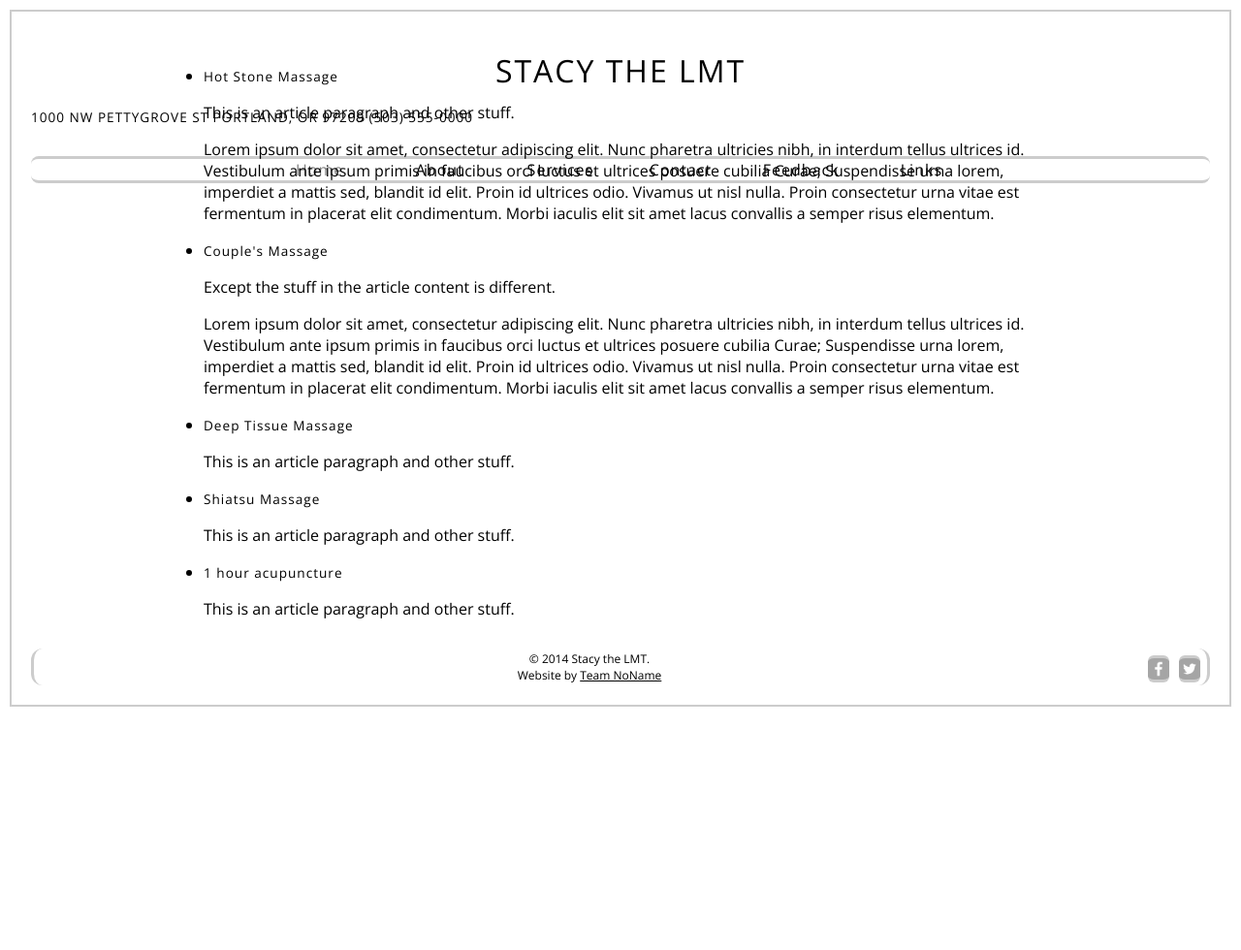
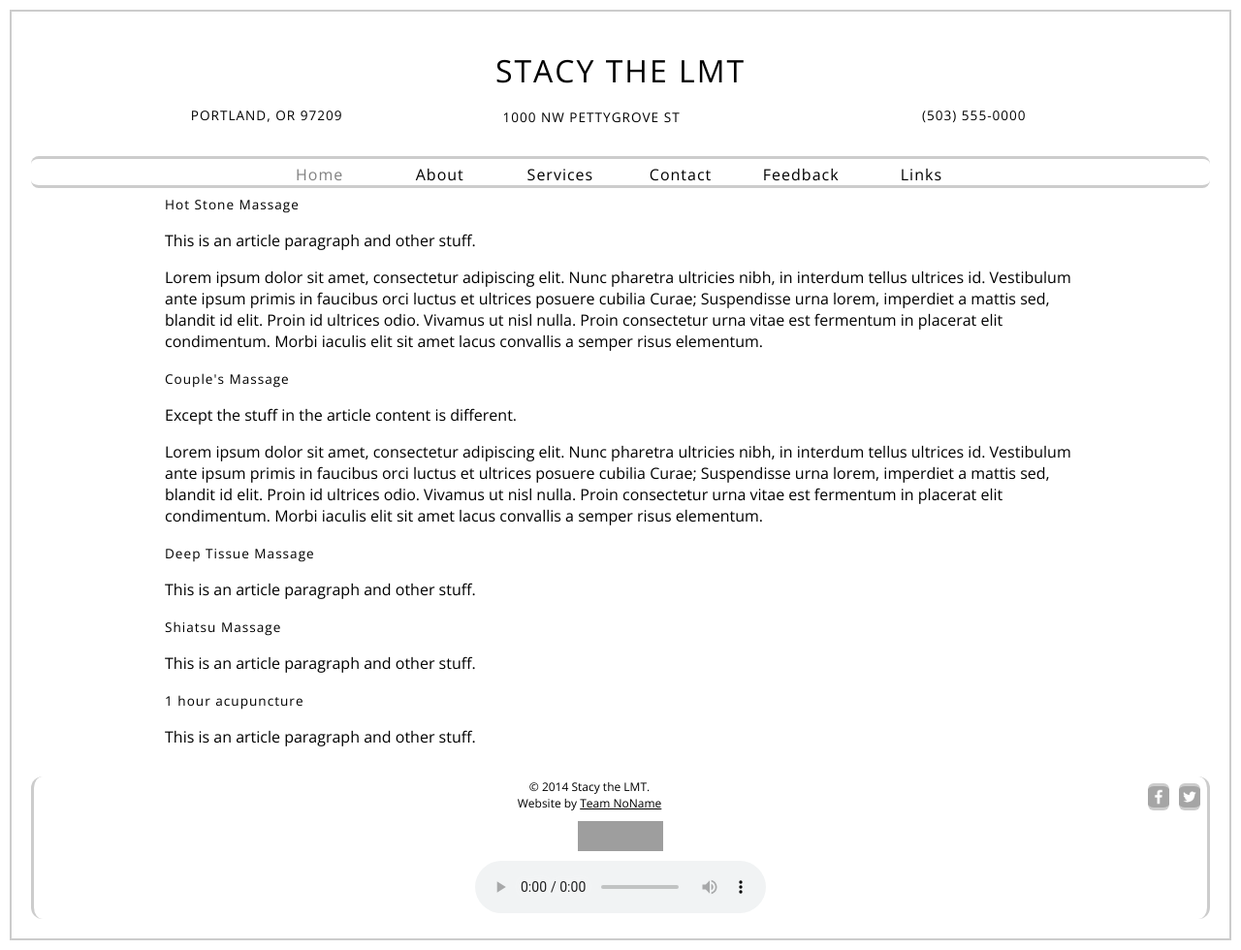
Before and after one commit to bigmac1827/Team-Stacy, a plain HTML site: page services.html in a window 1280 px wide. Shown: the whole page at 97% size. Before the commit the page ends 800 px from the top, so only its background shows below. Drawn offline with nearby package versions, Linux system fonts and the light colour scheme; grey boxes are pictures that could not be loaded.

Commit message:
fixed services.html to use new stylesheets

```diff
--- a/services.html
+++ b/services.html
@@ -3,8 +3,11 @@
 	<head>
 		<meta charset="utf-8">
 		<title>Stacy | LMT</title>
+    <link rel="stylesheet" href="css/normalize.css">
 		<link href="http://fonts.googleapis.com/css?family=Open+Sans:400,600,800" rel="stylesheet" type="text/css">
     <link rel="stylesheet" href="css/main.css">
+    <link rel="stylesheet" href="css/responsive.css">
+    <meta name="viewport" content="width=device-width, initial-scale=1.0">
 	</head>
 
 	<body>
@@ -12,13 +15,13 @@
 			<a href="index.html" id="logo">
 				<h1>STACY THE LMT</h1>
 				<h2>1000 NW PETTYGROVE ST</h2>
-				<h2>PORTLAND, OR 97209</h2>
-				<h2>(503) 555-0000</h2>
+				<h3>PORTLAND, OR 97209</h3>
+				<h4>(503) 555-0000</h4>
 			</a>
 				<nav>
 					<ul>
 						<li><a href="index.html" class="selected">Home</a></li>
-						<li><a href="about.html">About</a></li>
+						<li><a href="aboutme.html">About</a></li>
 						<li><a href="services.html">Services</a></li>
 						<li><a href="contact.html">Contact</a></li>
 						<li><a href="feedback.html">Feedback</a></li>
@@ -28,7 +31,7 @@
 		</header>
 		<div id="wrapper">
 			<section>
-				<ul class="menu">
+				<ul id="home">
 			      	<li class="menuItem">
 			        	<div class="menuItemTitle">
 			        	 <h2>Hot Stone Massage</h2>
@@ -85,6 +88,23 @@
 					<p>&copy; 2014 Stacy the LMT.</p>
 					<p>Website by <a href="http://www.portlandcodeschool.com">Team NoName</a><p>
 				</div>
+        <p>
+        <a href="http://jigsaw.w3.org/css-validator/check/referer">
+        <img style="border:0;width:88px;height:31px"
+        src="http://jigsaw.w3.org/css-validator/images/vcss-blue"
+        alt="Valid CSS!" />
+        </a>
+        </p>
+
+			  <audio src="music/track1.mp3"controls>
+        		<embed src="music/track1.mp3"
+        			width="180"
+					height="90"
+					loop="false"
+					autostart="false"
+					/>
+
+        		</audio>
 			</footer>
 		</body>
 </html>
```
Lines whose indentation alone changed are shown as unchanged.
